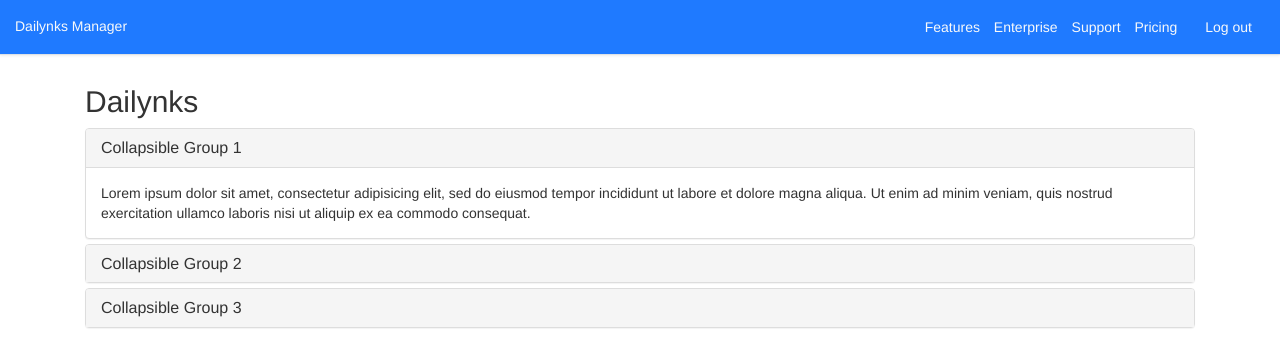
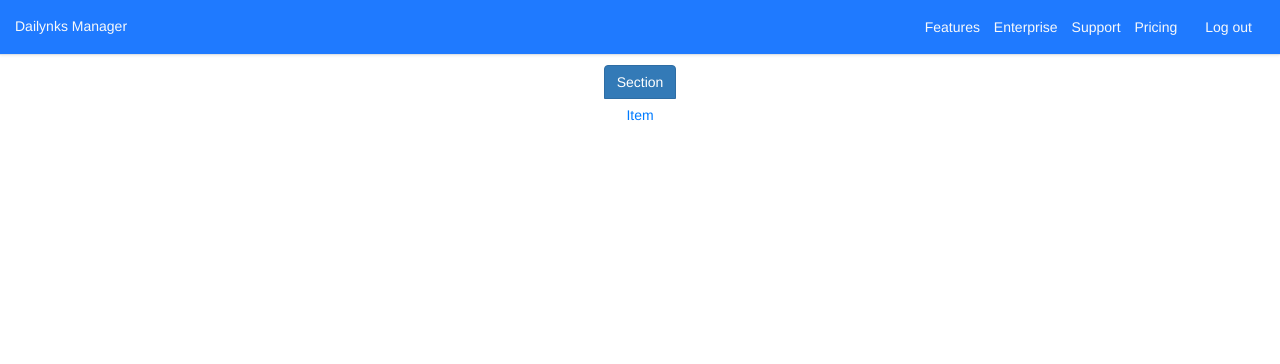
Before and after one commit to camisLuisa/dailynks-manager, a plain HTML site: page dailynks-edition.html in a window 1280 px wide. Drawn offline with nearby package versions, Linux system fonts and the light colour scheme; no server answers.

Commit message:
New Layout

```diff
--- a/dailynks-edition.html
+++ b/dailynks-edition.html
@@ -24,50 +24,11 @@
             </div>
         </header>
 
-        <section>
-
-            <div class="container">
-                    <h2>Dailynks</h2>
-                    <div class="panel-group" id="accordion">
-                        <div class="panel panel-default">
-                            <div class="panel-heading">
-                                <h4 class="panel-title">
-                                <a data-toggle="collapse" data-parent="#accordion" href="#collapse1">Collapsible Group 1</a>
-                                </h4>
-                            </div>
-                            <div id="collapse1" class="panel-collapse collapse in">
-                                <div class="panel-body">Lorem ipsum dolor sit amet, consectetur adipisicing elit,
-                                sed do eiusmod tempor incididunt ut labore et dolore magna aliqua. Ut enim ad minim veniam,
-                                quis nostrud exercitation ullamco laboris nisi ut aliquip ex ea commodo consequat.</div>
-                            </div>
-                        </div>
-                        <div class="panel panel-default">
-                            <div class="panel-heading">
-                                <h4 class="panel-title">
-                                <a data-toggle="collapse" data-parent="#accordion" href="#collapse2">Collapsible Group 2</a>
-                                </h4>
-                            </div>
-                            <div id="collapse2" class="panel-collapse collapse">
-                                <div class="panel-body">Lorem ipsum dolor sit amet, consectetur adipisicing elit,
-                                sed do eiusmod tempor incididunt ut labore et dolore magna aliqua. Ut enim ad minim veniam,
-                                quis nostrud exercitation ullamco laboris nisi ut aliquip ex ea commodo consequat.</div>
-                            </div>
-                        </div>
-                        <div class="panel panel-default">
-                            <div class="panel-heading">
-                                <h4 class="panel-title">
-                                <a data-toggle="collapse" data-parent="#accordion" href="#collapse3">Collapsible Group 3</a>
-                                </h4>
-                            </div>
-                            <div id="collapse3" class="panel-collapse collapse">
-                                <div class="panel-body">Lorem ipsum dolor sit amet, consectetur adipisicing elit,
-                                sed do eiusmod tempor incididunt ut labore et dolore magna aliqua. Ut enim ad minim veniam,
-                                quis nostrud exercitation ullamco laboris nisi ut aliquip ex ea commodo consequat.</div>
-                            </div>
-                        </div>
-                    </div>
+        <section class="text-center">
+            <div class='btn-group-vertical'>
+                <button type="button" class="btn btn-primary">Section</button>
+                <button type="button" class="btn btn-outline-primary">Item</button>
             </div>
-
         </section>
 
     <script>
```
